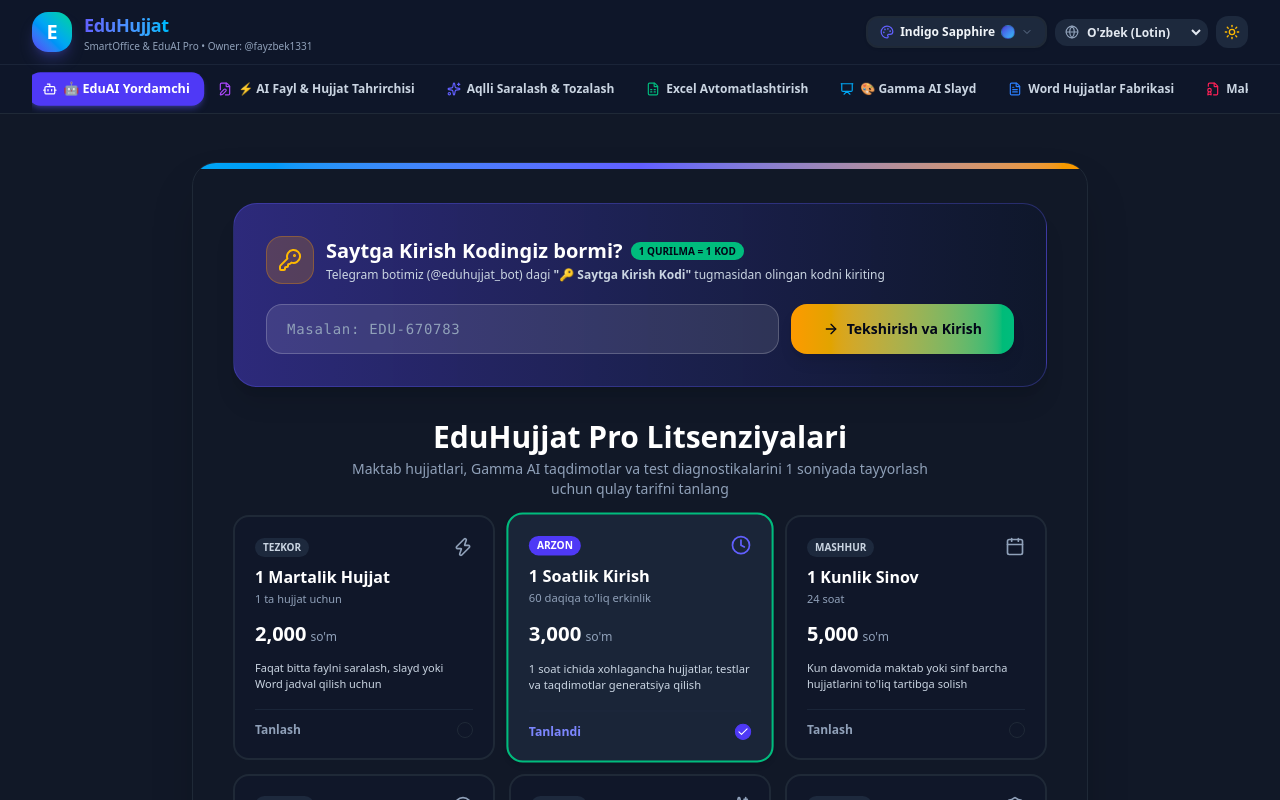
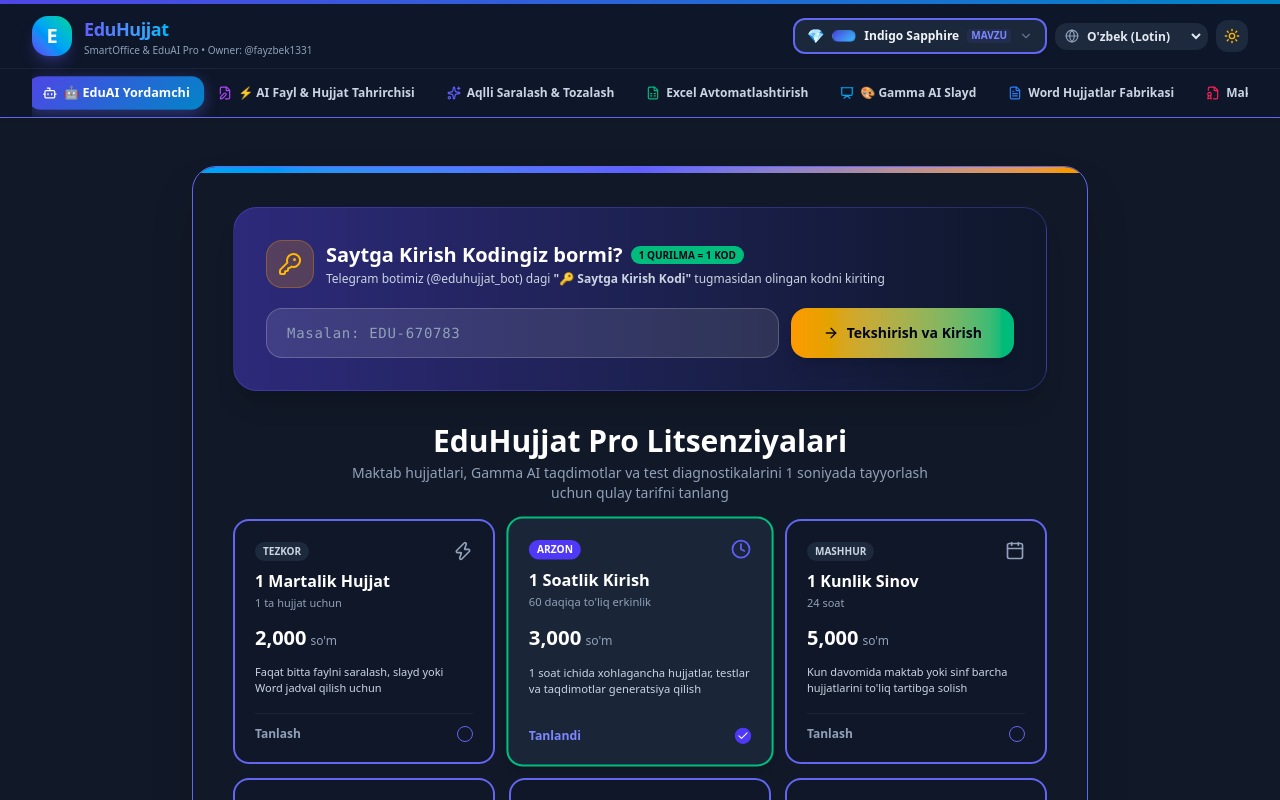
Before and after one commit to f-1331/eduhujjat-ai, a React (Vite) app: page / in a window 1280 px wide. Shown: the top 800 px of the page. Built offline with nearby package versions, Linux system fonts and the light colour scheme.

Commit message:
feat(ui): vibrant high-contrast light mode styling, enhanced theme picker, and /slayd direct command

```diff
--- a/src/App.jsx
+++ b/src/App.jsx
@@ -106,7 +106,10 @@ function MainAppContent() {
   return (
     <div className={`min-h-screen ${darkMode ? currentTheme.bgDark : currentTheme.bgLight} text-slate-900 dark:text-slate-100 transition-colors duration-300`}>
       {/* Yuqori Header */}
-      <header className={`sticky top-0 z-50 backdrop-blur-md ${darkMode ? currentTheme.headerDark : currentTheme.headerLight} border-b`}>
+      <header className={`sticky top-0 z-50 backdrop-blur-md ${darkMode ? currentTheme.headerDark : currentTheme.headerLight} border-b shadow-sm`} style={{ borderBottomColor: 'var(--border-color)' }}>
+        {/* Dynamic theme accent line at the very top */}
+        <div className="h-1 w-full shrink-0" style={{ background: 'var(--primary-gradient)' }} />
+
         <div className="max-w-7xl mx-auto px-2 sm:px-6 lg:px-8 h-16 flex items-center justify-between gap-1 sm:gap-2">
           {/* Logo */}
           <div className="flex items-center gap-2 sm:gap-3 shrink-0">
@@ -345,25 +348,54 @@ function MainAppContent() {
                   setShowThemePicker(!showThemePicker);
                   setShowUserMenu(false);
                 }}
-                className="flex items-center gap-1.5 px-2.5 sm:px-3 py-1.5 rounded-xl bg-white dark:bg-slate-800 border-2 border-slate-300 dark:border-slate-700 hover:border-indigo-500 shadow-sm text-xs font-bold text-slate-900 dark:text-slate-100 transition cursor-pointer"
+                className="flex items-center gap-1.5 sm:gap-2 px-2.5 sm:px-3 py-1.5 rounded-xl bg-white dark:bg-slate-800/95 border-2 shadow-sm text-xs font-bold text-slate-900 dark:text-slate-100 transition cursor-pointer hover:shadow-md"
+                style={{ borderColor: 'var(--border-color)' }}
                 title="Dizayn va Rang Mavzusini Tanlash"
               >
-                <Palette className="w-3.5 h-3.5 text-indigo-500 shrink-0" />
-                <span className="hidden sm:inline max-w-[100px] truncate">{currentTheme.name}</span>
+                <span className="text-sm shrink-0">{currentTheme.emoji}</span>
+                {/* 2-rangli gradient ko'rinishi */}
                 <div
-                  className="w-3.5 h-3.5 rounded-full border border-black/20 shadow-inner shrink-0"
+                  className="w-5 h-2.5 sm:w-6 sm:h-3 rounded-full border border-black/20 shadow-inner shrink-0"
                   style={{ background: `linear-gradient(135deg, ${currentTheme.colors?.[0] || '#6366f1'}, ${currentTheme.colors?.[1] || '#38bdf8'})` }}
                 />
-                <ChevronDown className={`w-3 h-3 text-slate-500 transition-transform ${showThemePicker ? 'rotate-180' : ''}`} />
+                <span className="hidden md:inline max-w-[110px] truncate font-extrabold">{currentTheme.name}</span>
+                <span className="text-[10px] font-black uppercase px-1 py-0.2 rounded bg-indigo-500/10 text-indigo-600 dark:text-indigo-400 hidden sm:inline">
+                  Mavzu
+                </span>
+                <ChevronDown className={`w-3.5 h-3.5 text-slate-500 transition-transform ${showThemePicker ? 'rotate-180' : ''}`} />
               </button>
 
               {showThemePicker && (
-                <div className="absolute right-0 mt-2 w-72 sm:w-80 rounded-2xl bg-white dark:bg-slate-900 border-2 border-slate-300 dark:border-slate-700 shadow-2xl p-3 z-50 animate-in fade-in zoom-in-95 max-h-[80vh] overflow-y-auto">
-                  <div className="flex items-center justify-between pb-2 mb-2 border-b border-slate-200 dark:border-slate-800">
-                    <span className="text-xs font-black text-slate-900 dark:text-white flex items-center gap-1.5">
-                      <Palette className="w-4 h-4 text-indigo-500" />
+                <div
+                  className="absolute right-0 mt-2 w-72 sm:w-84 rounded-2xl bg-white dark:bg-slate-900 border-2 shadow-2xl p-3.5 z-50 animate-in fade-in zoom-in-95 max-h-[82vh] overflow-y-auto"
+                  style={{ borderColor: 'var(--border-color)' }}
+                >
+                  <div className="flex items-center justify-between pb-2.5 mb-2.5 border-b border-slate-200 dark:border-slate-800">
+                    <div className="flex items-center gap-2">
+                      <div className="w-6 h-6 rounded-lg flex items-center justify-center text-white text-xs font-bold" style={{ background: 'var(--primary-gradient)' }}>
+                        <Palette className="w-3.5 h-3.5 text-white" />
+                      </div>
+                      <div>
+                        <div className="text-xs font-black text-slate-900 dark:text-white">
                           Dizayn Mavzulari ({Object.keys(themes).length} ta)
-                    </span>
+                        </div>
+                        <div className="text-[10px] text-slate-500 dark:text-slate-400 font-medium">
+                          Ranglar va kontrastni almashtirish
+                        </div>
+                      </div>
+                    </div>
+
+                    <div className="flex items-center gap-1">
+                      {/* Tezkor Dark / Light almashtirish tugmasi */}
+                      <button
+                        onClick={() => setDarkMode(!darkMode)}
+                        className="px-2 py-1 rounded-lg bg-slate-100 dark:bg-slate-800 text-[10px] font-bold text-slate-700 dark:text-slate-300 hover:bg-slate-200 dark:hover:bg-slate-700 transition flex items-center gap-1 cursor-pointer"
+                        title="Yorug'lik / Qorong'ulik rejimini almashtirish"
+                      >
+                        {darkMode ? <Sun className="w-3 h-3 text-amber-400" /> : <Moon className="w-3 h-3 text-slate-600" />}
+                        <span>{darkMode ? "Dark" : "Light"}</span>
+                      </button>
+
                       <button
                         onClick={() => setShowThemePicker(false)}
                         className="text-xs text-slate-400 hover:text-slate-600 dark:hover:text-slate-200 font-bold px-1.5 py-0.5 rounded cursor-pointer"
@@ -371,8 +403,9 @@ function MainAppContent() {
                         ✕
                       </button>
                     </div>
+                  </div>
 
-                  <div className="grid grid-cols-1 gap-1.5">
+                  <div className="grid grid-cols-1 gap-2">
                     {Object.values(themes).map(th => {
                       const isSelected = themeId === th.id;
                       return (
@@ -384,27 +417,47 @@ function MainAppContent() {
                           }}
                           className={`w-full p-2.5 rounded-xl text-left transition flex items-center justify-between border-2 cursor-pointer ${
                             isSelected
-                              ? 'border-indigo-500 bg-indigo-50 dark:bg-indigo-950/50 shadow-md ring-1 ring-indigo-500/20'
-                              : 'border-slate-200 dark:border-slate-800 hover:bg-slate-100 dark:hover:bg-slate-800/60'
+                              ? 'bg-slate-50 dark:bg-slate-800/80 shadow-md ring-2 ring-indigo-500/30 font-black'
+                              : 'hover:bg-slate-100 dark:hover:bg-slate-800/60'
                           }`}
+                          style={{
+                            borderColor: isSelected ? 'var(--border-color)' : (darkMode ? '#334155' : '#cbd5e1')
+                          }}
                         >
-                          <div className="flex items-center gap-2.5">
-                            {/* 2 ta rang doirasi */}
-                            <div className="flex items-center -space-x-1 shrink-0">
+                          <div className="flex items-center gap-3">
+                            {/* Katta va aniq 2-rangli gradient palitrasi */}
                             <div
-                                className="w-4 h-4 rounded-full border border-white dark:border-slate-900 shadow-sm"
-                                style={{ backgroundColor: th.colors?.[0] || '#6366f1' }}
+                              className="w-8 h-8 rounded-xl shadow-md border-2 border-white dark:border-slate-800 flex items-center justify-center text-sm shrink-0"
+                              style={{ background: `linear-gradient(135deg, ${th.colors?.[0] || '#6366f1'}, ${th.colors?.[1] || '#38bdf8'})` }}
+                            >
+                              <span>{th.emoji}</span>
+                            </div>
+
+                            <div className="flex flex-col text-left">
+                              <span className="text-xs font-bold text-slate-900 dark:text-slate-100 flex items-center gap-1.5">
+                                {th.name}
+                              </span>
+                              <div className="flex items-center gap-1.5 mt-0.5">
+                                <span
+                                  className="w-2.5 h-2.5 rounded-full inline-block border border-black/10"
+                                  style={{ backgroundColor: th.colors?.[0] }}
                                 />
-                              <div
-                                className="w-4 h-4 rounded-full border border-white dark:border-slate-900 shadow-sm"
-                                style={{ backgroundColor: th.colors?.[1] || '#38bdf8' }}
+                                <span
+                                  className="w-2.5 h-2.5 rounded-full inline-block border border-black/10"
+                                  style={{ backgroundColor: th.colors?.[1] }}
                                 />
-                            </div>
-                            <span className="text-xs font-bold text-slate-900 dark:text-slate-100">
-                              {th.emoji} {th.name}
+                                <span className="text-[10px] font-mono text-slate-500 dark:text-slate-400">
+                                  {th.colors?.[0]}
                                 </span>
                               </div>
-                          {isSelected && <Check className="w-4 h-4 text-indigo-600 dark:text-indigo-400 shrink-0" />}
+                            </div>
+                          </div>
+
+                          {isSelected && (
+                            <div className="w-5 h-5 rounded-full flex items-center justify-center text-white shrink-0" style={{ background: 'var(--primary-gradient)' }}>
+                              <Check className="w-3.5 h-3.5 text-white stroke-[3]" />
+                            </div>
+                          )}
                         </button>
                       );
                     })}
@@ -452,9 +505,10 @@ function MainAppContent() {
                 <button
                   key={item.id}
                   onClick={() => setActiveModule(item.id)}
+                  style={isActive ? { background: 'var(--primary-gradient)', boxShadow: '0 4px 14px 0 var(--active-glow)' } : {}}
                   className={`px-3 sm:px-3.5 py-2 text-xs font-bold rounded-xl whitespace-nowrap transition flex items-center gap-1.5 shrink-0 ${
                     isActive
-                      ? `${currentTheme.navActive} scale-105 transition-transform`
+                      ? 'text-white scale-105 transition-transform font-black'
                       : 'text-slate-700 dark:text-slate-300 hover:bg-black/5 dark:hover:bg-white/10'
                   }`}
                 >
--- a/src/index.css
+++ b/src/index.css
@@ -4,13 +4,16 @@
 
 @layer base {
   :root {
-    --bg-main: #f8fafc;
+    --bg-main: #f0f4ff;
     --card-bg: #ffffff;
-    --card-hover: #f1f5f9;
-    --border-color: #e2e8f0;
+    --card-hover: #eef2ff;
+    --border-color: #818cf8;
     --text-main: #0f172a;
     --text-muted: #64748b;
     --primary-color: #4f46e5;
+    --primary-gradient: linear-gradient(135deg, #4f46e5, #0284c7);
+    --accent-tint: #f5f8ff;
+    --active-glow: rgba(79, 70, 229, 0.25);
   }
 
   .dark {
@@ -21,6 +24,9 @@
     --text-main: #f8fafc;
     --text-muted: #94a3b8;
     --primary-color: #6366f1;
+    --primary-gradient: linear-gradient(135deg, #6366f1, #38bdf8);
+    --accent-tint: #162032;
+    --active-glow: rgba(99, 102, 241, 0.35);
   }
 
   /* 1. Cyberpunk Neon 2077 */
@@ -28,15 +34,21 @@
     --bg-main: #060814;
     --card-bg: #0d1224;
     --card-hover: #151d38;
-    --border-color: #1e293b;
+    --border-color: #06b6d4;
     --primary-color: #06b6d4;
+    --primary-gradient: linear-gradient(135deg, #06b6d4, #ec4899);
+    --accent-tint: #111a33;
+    --active-glow: rgba(6, 182, 212, 0.4);
   }
   [data-theme="cyberpunk"]:not(.dark) {
     --bg-main: #ecfeff;
     --card-bg: #ffffff;
     --card-hover: #cffafe;
-    --border-color: #a5f3fc;
+    --border-color: #06b6d4;
     --primary-color: #0891b2;
+    --primary-gradient: linear-gradient(135deg, #06b6d4, #ec4899);
+    --accent-tint: #f0fdfa;
+    --active-glow: rgba(6, 182, 212, 0.35);
   }
 
   /* 2. Royal Navy & Gold */
@@ -44,15 +56,21 @@
     --bg-main: #050b1a;
     --card-bg: #091536;
     --card-hover: #102256;
-    --border-color: #1e3a8a;
+    --border-color: #eab308;
     --primary-color: #f59e0b;
+    --primary-gradient: linear-gradient(135deg, #1e3a8a, #eab308);
+    --accent-tint: #0e1e47;
+    --active-glow: rgba(234, 179, 8, 0.4);
   }
   [data-theme="navy"]:not(.dark) {
-    --bg-main: #eff6ff;
+    --bg-main: #fefce8;
     --card-bg: #ffffff;
-    --card-hover: #dbeafe;
-    --border-color: #bfdbfe;
-    --primary-color: #d97706;
+    --card-hover: #fef9c3;
+    --border-color: #f59e0b;
+    --primary-color: #1e3a8a;
+    --primary-gradient: linear-gradient(135deg, #1e3a8a, #eab308);
+    --accent-tint: #fffbeb;
+    --active-glow: rgba(245, 158, 11, 0.35);
   }
 
   /* 3. Emerald Forest */
@@ -60,15 +78,21 @@
     --bg-main: #03140c;
     --card-bg: #062618;
     --card-hover: #0c3e28;
-    --border-color: #064e3b;
+    --border-color: #10b981;
     --primary-color: #10b981;
+    --primary-gradient: linear-gradient(135deg, #059669, #10b981);
+    --accent-tint: #093321;
+    --active-glow: rgba(16, 185, 129, 0.4);
   }
   [data-theme="emerald"]:not(.dark) {
-    --bg-main: #f0fdf4;
+    --bg-main: #ecfdf5;
     --card-bg: #ffffff;
-    --card-hover: #dcfce7;
-    --border-color: #bbf7d0;
+    --card-hover: #d1fae5;
+    --border-color: #10b981;
     --primary-color: #059669;
+    --primary-gradient: linear-gradient(135deg, #059669, #10b981);
+    --accent-tint: #f0fdf4;
+    --active-glow: rgba(16, 185, 129, 0.35);
   }
 
   /* 4. Dark Amethyst */
@@ -76,15 +100,21 @@
     --bg-main: #0c0617;
     --card-bg: #160c2c;
     --card-hover: #231445;
-    --border-color: #4c1d95;
+    --border-color: #a855f7;
     --primary-color: #a855f7;
+    --primary-gradient: linear-gradient(135deg, #7c3aed, #a855f7);
+    --accent-tint: #1e113c;
+    --active-glow: rgba(168, 85, 247, 0.4);
   }
   [data-theme="amethyst"]:not(.dark) {
     --bg-main: #faf5ff;
     --card-bg: #ffffff;
     --card-hover: #f3e8ff;
-    --border-color: #e9d5ff;
-    --primary-color: #9333ea;
+    --border-color: #a855f7;
+    --primary-color: #7c3aed;
+    --primary-gradient: linear-gradient(135deg, #7c3aed, #a855f7);
+    --accent-tint: #f5f3ff;
+    --active-glow: rgba(168, 85, 247, 0.35);
   }
 
   /* 5. Crimson Ruby */
@@ -92,15 +122,21 @@
     --bg-main: #140507;
     --card-bg: #220a0e;
     --card-hover: #361017;
-    --border-color: #881337;
+    --border-color: #ef4444;
     --primary-color: #ef4444;
+    --primary-gradient: linear-gradient(135deg, #dc2626, #ef4444);
+    --accent-tint: #2c0e13;
+    --active-glow: rgba(239, 68, 68, 0.4);
   }
   [data-theme="ruby"]:not(.dark) {
     --bg-main: #fff1f2;
     --card-bg: #ffffff;
     --card-hover: #ffe4e6;
-    --border-color: #fecdd3;
-    --primary-color: #e11d48;
+    --border-color: #f43f5e;
+    --primary-color: #dc2626;
+    --primary-gradient: linear-gradient(135deg, #dc2626, #f43f5e);
+    --accent-tint: #fff5f5;
+    --active-glow: rgba(244, 63, 94, 0.35);
   }
 
   /* 6. Nordic Frost */
@@ -108,15 +144,21 @@
     --bg-main: #05121e;
     --card-bg: #092035;
     --card-hover: #103252;
-    --border-color: #0c4a6e;
+    --border-color: #38bdf8;
     --primary-color: #0ea5e9;
+    --primary-gradient: linear-gradient(135deg, #0284c7, #38bdf8);
+    --accent-tint: #0d273f;
+    --active-glow: rgba(56, 189, 248, 0.4);
   }
   [data-theme="frost"]:not(.dark) {
     --bg-main: #f0f9ff;
     --card-bg: #ffffff;
     --card-hover: #e0f2fe;
-    --border-color: #bae6fd;
+    --border-color: #0284c7;
     --primary-color: #0284c7;
+    --primary-gradient: linear-gradient(135deg, #0284c7, #38bdf8);
+    --accent-tint: #f5faff;
+    --active-glow: rgba(2, 132, 199, 0.35);
   }
 
   /* 7. Tokyo Midnight */
@@ -124,31 +166,43 @@
     --bg-main: #090a16;
     --card-bg: #12142a;
     --card-hover: #1e2044;
-    --border-color: #3730a3;
+    --border-color: #f472b6;
     --primary-color: #ec4899;
+    --primary-gradient: linear-gradient(135deg, #ec4899, #8b5cf6);
+    --accent-tint: #181b37;
+    --active-glow: rgba(236, 72, 153, 0.4);
   }
   [data-theme="tokyo"]:not(.dark) {
     --bg-main: #fdf2f8;
     --card-bg: #ffffff;
     --card-hover: #fce7f3;
-    --border-color: #fbcfe8;
+    --border-color: #ec4899;
     --primary-color: #db2777;
+    --primary-gradient: linear-gradient(135deg, #ec4899, #8b5cf6);
+    --accent-tint: #fdf4ff;
+    --active-glow: rgba(236, 72, 153, 0.35);
   }
 
   /* 8. Clean Minimal Slate */
   [data-theme="minimal"].dark {
-    --bg-main: #000000;
-    --card-bg: #121212;
-    --card-hover: #1c1c1c;
-    --border-color: #27272a;
-    --primary-color: #f4f4f5;
+    --bg-main: #050608;
+    --card-bg: #111317;
+    --card-hover: #1c1f24;
+    --border-color: #64748b;
+    --primary-color: #f8fafc;
+    --primary-gradient: linear-gradient(135deg, #334155, #64748b);
+    --accent-tint: #181b21;
+    --active-glow: rgba(148, 163, 184, 0.3);
   }
   [data-theme="minimal"]:not(.dark) {
-    --bg-main: #f8fafc;
+    --bg-main: #f1f5f9;
     --card-bg: #ffffff;
-    --card-hover: #f1f5f9;
-    --border-color: #cbd5e1;
+    --card-hover: #e2e8f0;
+    --border-color: #475569;
     --primary-color: #0f172a;
+    --primary-gradient: linear-gradient(135deg, #0f172a, #334155);
+    --accent-tint: #f8fafc;
+    --active-glow: rgba(15, 23, 42, 0.35);
   }
 
   /* 9. Sunset Rose */
@@ -156,15 +210,21 @@
     --bg-main: #14050b;
     --card-bg: #220b15;
     --card-hover: #361223;
-    --border-color: #831843;
+    --border-color: #fb7185;
     --primary-color: #f43f5e;
+    --primary-gradient: linear-gradient(135deg, #e11d48, #fb923c);
+    --accent-tint: #2c0e1b;
+    --active-glow: rgba(244, 63, 94, 0.4);
   }
   [data-theme="rose"]:not(.dark) {
-    --bg-main: #fff1f2;
+    --bg-main: #fff7ed;
     --card-bg: #ffffff;
-    --card-hover: #ffe4e6;
-    --border-color: #fecdd3;
+    --card-hover: #ffedd5;
+    --border-color: #f43f5e;
     --primary-color: #e11d48;
+    --primary-gradient: linear-gradient(135deg, #e11d48, #ea580c);
+    --accent-tint: #fff1f2;
+    --active-glow: rgba(225, 29, 72, 0.35);
   }
 
   /* 10. Indigo Sapphire (Default) */
@@ -172,19 +232,25 @@
     --bg-main: #0b0f19;
     --card-bg: #111827;
     --card-hover: #1f293d;
-    --border-color: #1f2937;
+    --border-color: #6366f1;
     --primary-color: #6366f1;
+    --primary-gradient: linear-gradient(135deg, #4f46e5, #0284c7);
+    --accent-tint: #162032;
+    --active-glow: rgba(99, 102, 241, 0.4);
   }
   [data-theme="indigo"]:not(.dark) {
-    --bg-main: #f8fafc;
+    --bg-main: #f0f4ff;
     --card-bg: #ffffff;
-    --card-hover: #eef2ff;
-    --border-color: #e0e7ff;
+    --card-hover: #e0e7ff;
+    --border-color: #4f46e5;
     --primary-color: #4f46e5;
+    --primary-gradient: linear-gradient(135deg, #4f46e5, #0284c7);
+    --accent-tint: #f5f8ff;
+    --active-glow: rgba(79, 70, 229, 0.35);
   }
 }
 
-/* Dinamik ranglar bog'lanishi */
+/* Global dinamik ranglar bog'lanishi */
 body {
   margin: 0;
   font-family: system-ui, -apple-system, BlinkMacSystemFont, 'Segoe UI', Roboto, Oxygen, Ubuntu, Cantarell, sans-serif;
@@ -216,15 +282,38 @@ body {
   border-color: var(--border-color) !important;
 }
 
-/* Light mode moslashuvi */
+/* Light mode moslashuvi va yuqori kontrast */
 html:not(.dark) body {
   background-color: var(--bg-main) !important;
 }
+
+/* Kartalar va konteynerlar oq fon bilan, lekin har bir tema uchun aniq, chiroyli va kontrast ramkaga ega */
 html:not(.dark) .bg-white {
   background-color: var(--card-bg) !important;
 }
-html:not(.dark) .border-slate-200 {
+
+html:not(.dark) .border-slate-200,
+html:not(.dark) .border-slate-300 {
   border-color: var(--border-color) !important;
+}
+
+/* Kichik qismlar, fonlar va bo'limlar uchun nozik tema tusi */
+html:not(.dark) .bg-slate-50,
+html:not(.dark) .bg-slate-100 {
+  background-color: var(--accent-tint) !important;
+}
+
+/* Tema aksenti va gradientlari */
+.theme-gradient-bg {
+  background: var(--primary-gradient) !important;
+}
+
+.theme-accent-border {
+  border-color: var(--border-color) !important;
+}
+
+.theme-accent-text {
+  color: var(--primary-color) !important;
 }
 
 /* Custom scrollbars */
```
Also changed, not shown: src/components/PowerPointModule.jsx (+27 -11 lines), bot-local.js. Lines whose indentation alone changed are shown as unchanged.
